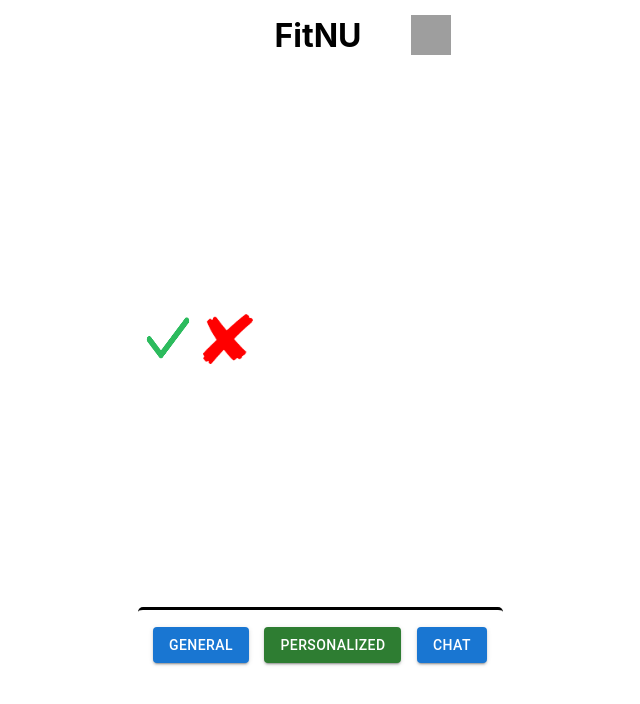
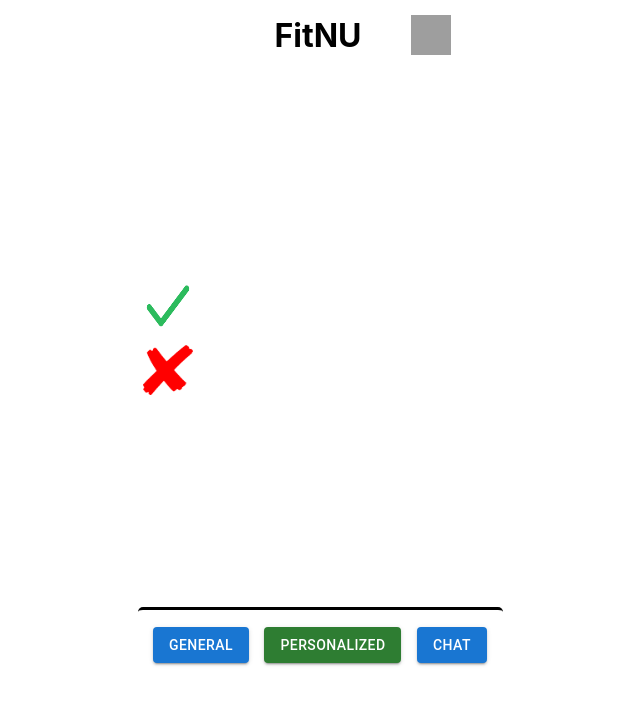
Before and after one commit to 394-w24/FitNU, a React (Vite) app: page / in a window 1280 px wide. Shown: the top 704 px of the page, without its empty margins (320-960 px from the left). Built offline with nearby package versions, Linux system fonts and the light colour scheme; grey boxes are pictures that could not be loaded.

Commit message:
commenting stuff

```diff
--- a/src/App.jsx
+++ b/src/App.jsx
@@ -12,9 +12,11 @@ const App = () => {
       <BrowserRouter>
         <Header />
         <div className="app-content">
-          <Check />
-          {/* profile image here */}
-          <Cross />
+          <div className="personal">
+            <Check />
+            {/* profile image here */}
+            <Cross />
+          </div>
           <Router />
         </div>
         <Navbar />
--- a/src/components/Check.jsx
+++ b/src/components/Check.jsx
@@ -19,7 +19,4 @@ function handleMatchClick() {
 
 
 
-
-
-
 export default Check;
```
Also changed, not shown: src/components/ProfileHandler.jsx (+5 -3 lines).
